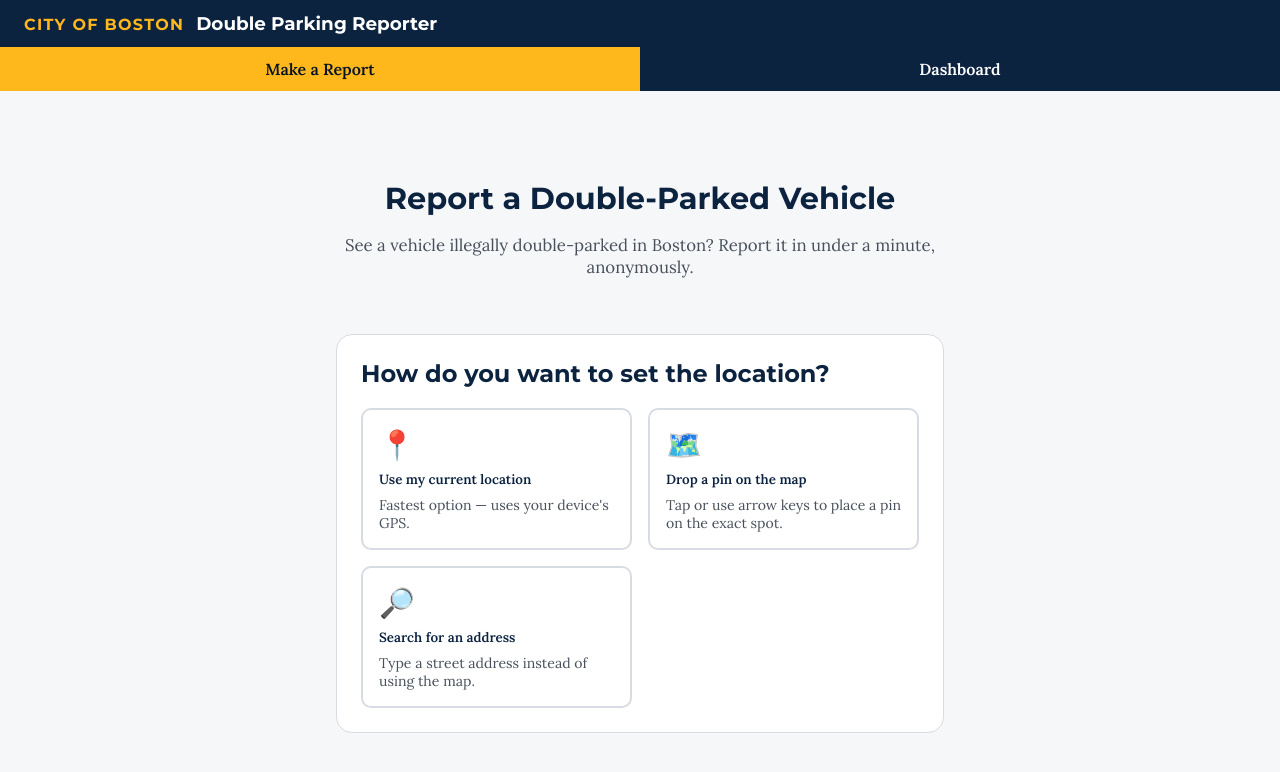
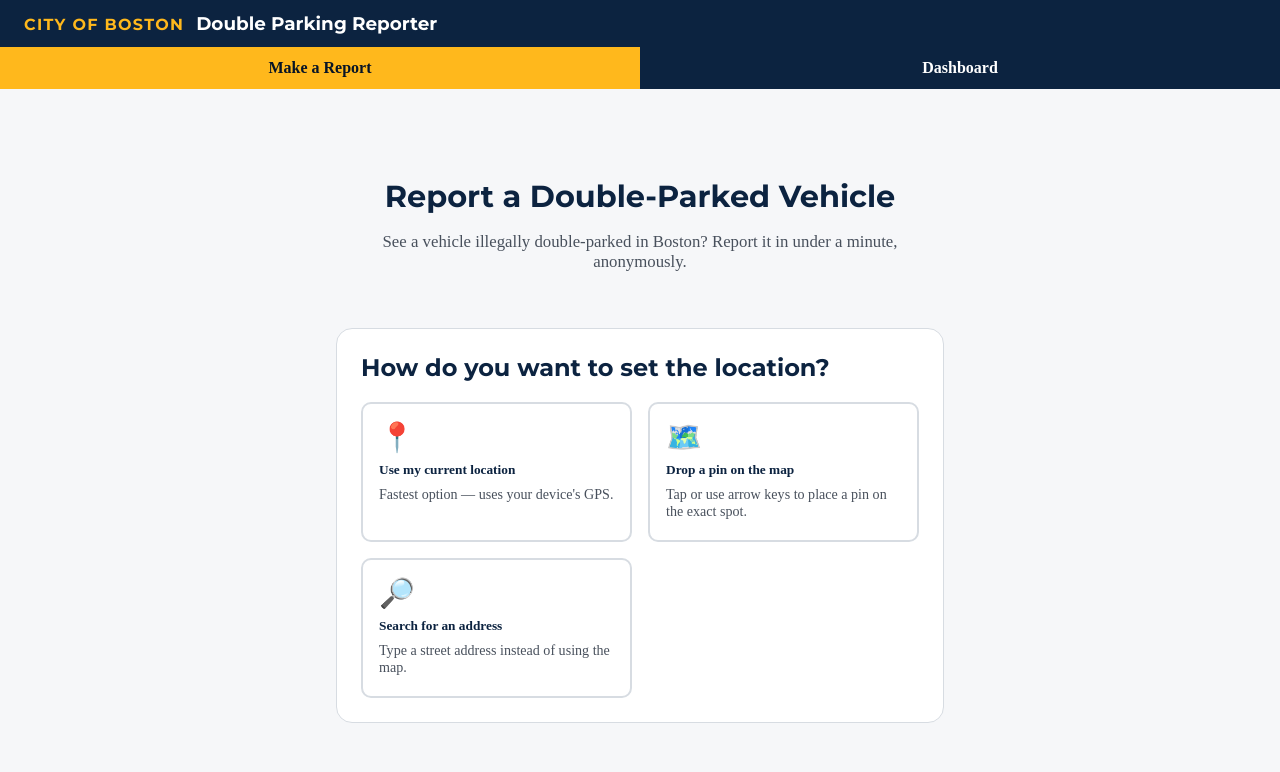
Before and after one commit to OETBoston/double_trouble, a React (Vite) app in the folder web/: page / in a window 1280 px wide. Shown: the top 772 px of the page. Built offline with nearby package versions, Linux system fonts and the light colour scheme; no server answers.

Commit message:
Update boston-theme.css

```diff
--- a/web/src/theme/boston-theme.css
+++ b/web/src/theme/boston-theme.css
@@ -32,7 +32,7 @@
   --space-7: 48px;
 
   --font-heading: "Montserrat", "Helvetica Neue", Arial, sans-serif;
-  --font-body: "Lora", Georgia, "Times New Roman", serif;
+  /*--font-body: "Lora", Georgia, "Times New Roman", serif;*/
 
   color-scheme: light;
 }
```
